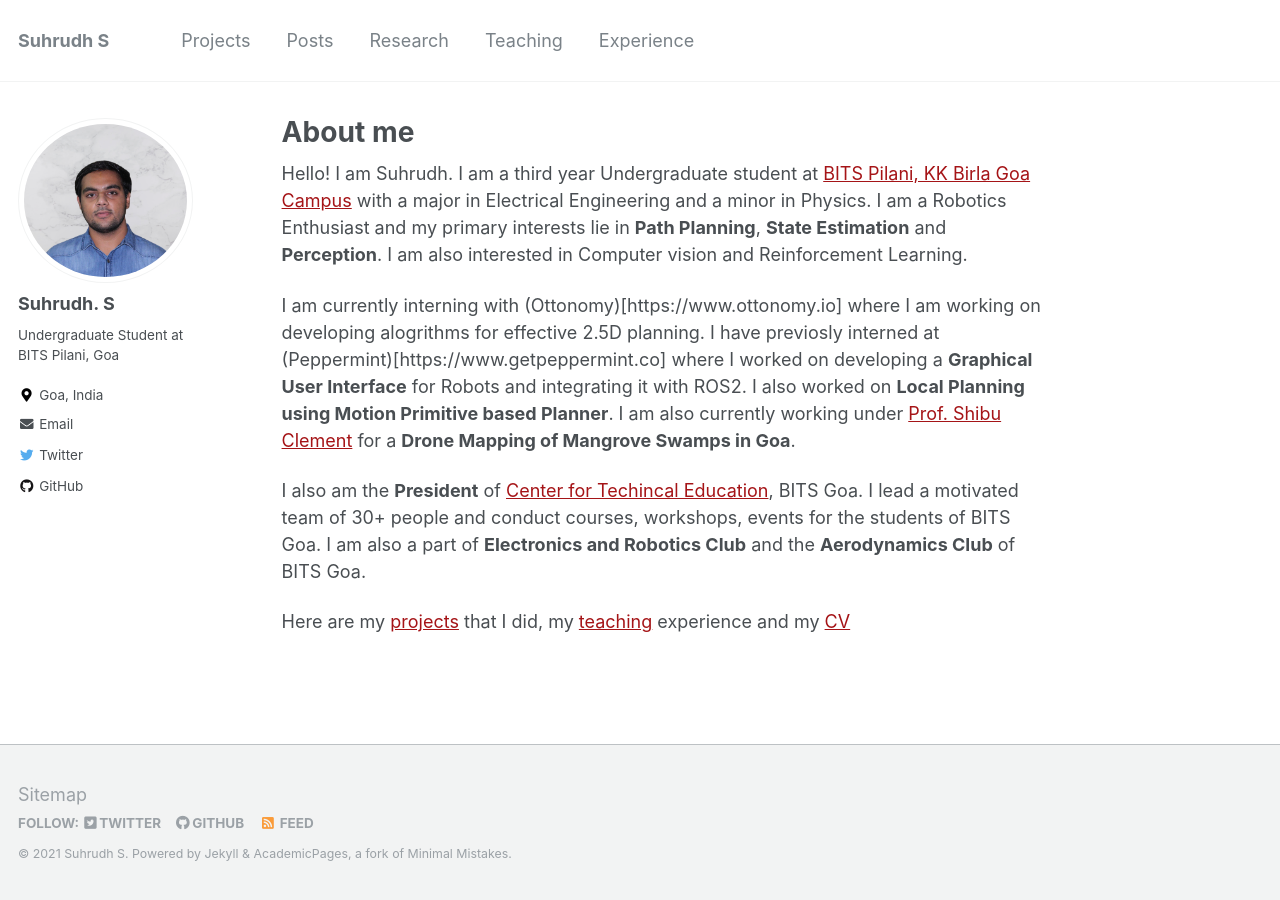
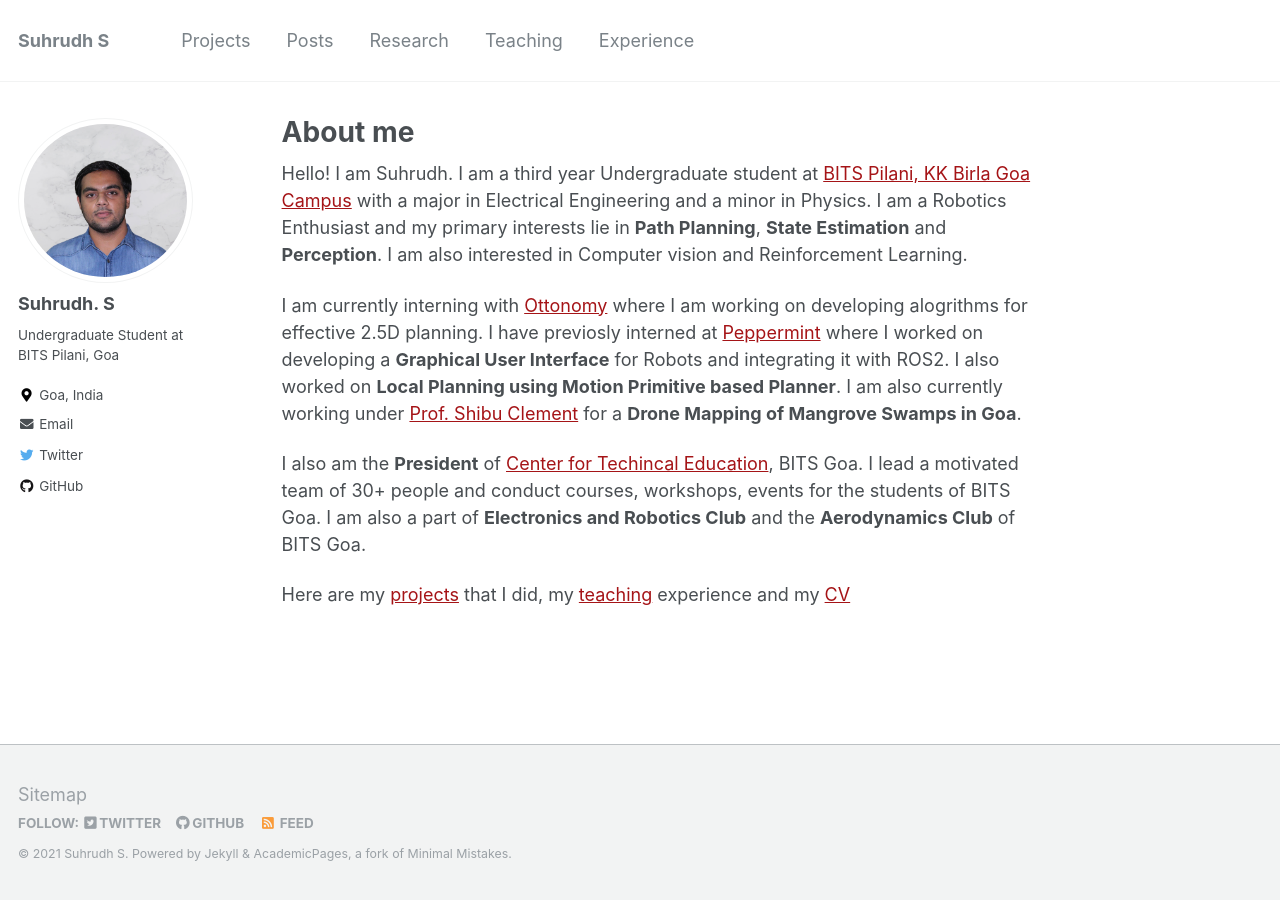
Before and after one commit to SuhrudhSarathy/SuhrudhSarathy.github.io, a Jekyll site: the page built from _pages/about.md, in a window 1280 px wide. Built offline with Jekyll 4.4.1, drawn with Linux system fonts in a browser that asks for light colours.

Commit message:
modified about .. silly mistake

```diff
--- a/_pages/about.md
+++ b/_pages/about.md
@@ -10,7 +10,7 @@ redirect_from:
 
 Hello! I am Suhrudh. I am a third year Undergraduate student at [BITS Pilani, KK Birla Goa Campus](https://www.bits-pilani.ac.in/goa/) with a major in Electrical Engineering and a minor in Physics. I am a Robotics Enthusiast and my primary interests lie in __Path Planning__, __State Estimation__ and __Perception__. I am also interested in Computer vision and Reinforcement Learning.
 
-I am currently interning with (Ottonomy)[https://www.ottonomy.io] where I am working on developing alogrithms for effective 2.5D planning. I have previosly interned at (Peppermint)[https://www.getpeppermint.co] where I worked on developing a __Graphical User Interface__ for Robots and integrating it with ROS2. I also worked on __Local Planning using Motion Primitive based Planner__. I am also currently working under [Prof. Shibu Clement](https://www.bits-pilani.ac.in/goa/shibu/profile) for a __Drone Mapping of Mangrove Swamps in Goa__.
+I am currently interning with [Ottonomy](https://www.ottonomy.io) where I am working on developing alogrithms for effective 2.5D planning. I have previosly interned at [Peppermint](https://www.getpeppermint.co) where I worked on developing a __Graphical User Interface__ for Robots and integrating it with ROS2. I also worked on __Local Planning using Motion Primitive based Planner__. I am also currently working under [Prof. Shibu Clement](https://www.bits-pilani.ac.in/goa/shibu/profile) for a __Drone Mapping of Mangrove Swamps in Goa__.
 
 I also am the __President__ of [Center for Techincal Education](https://twitter.com/CTEBPGC), BITS Goa. I lead a motivated team of 30+ people and conduct courses, workshops, events for the students of BITS Goa. I am also a part of __Electronics and Robotics Club__ and the __Aerodynamics Club__ of BITS Goa.
 
```
